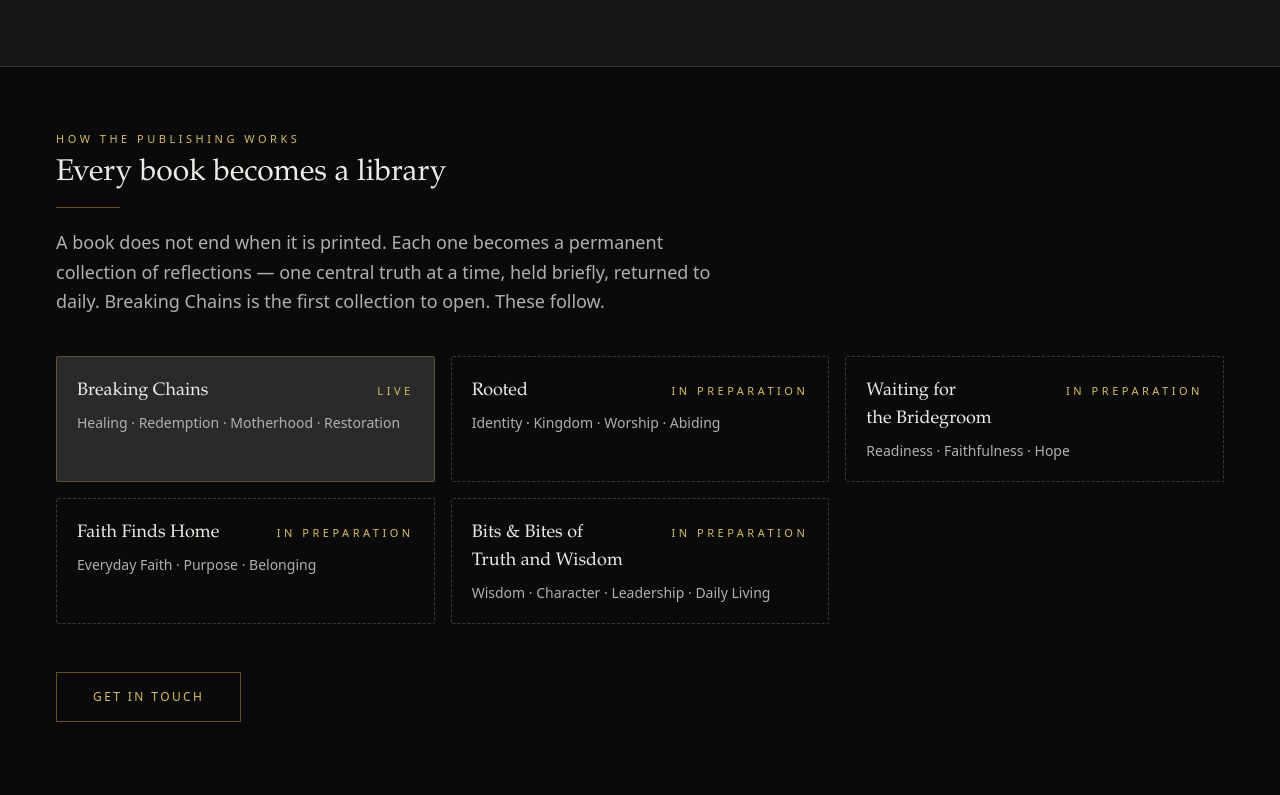
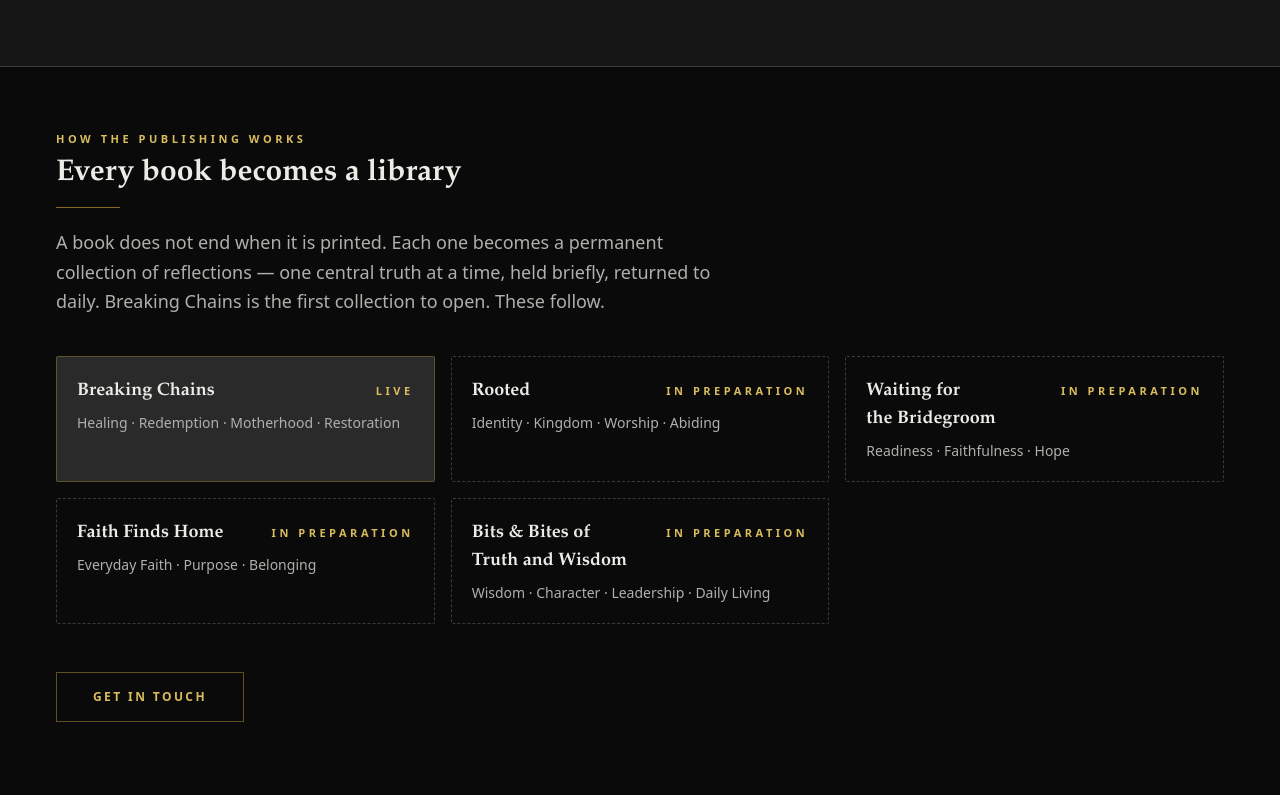
Before and after one commit to nathleegrant-lang/shazoniques-inspirations, a Next.js app: page /about in a window 1280 px wide. Shown: the part 1625-2420 px from the top of the page. Built offline with nearby package versions, Linux system fonts and the light colour scheme; a web font is replaced by a local one.

Commit message:
Update globals.css

```diff
--- a/app/globals.css
+++ b/app/globals.css
@@ -1,7 +1,5 @@
 @import "tailwindcss";
 
-/* The approved brand tokens live in tailwind.config.ts. @config keeps that file
-   authoritative — Tailwind v4's pipeline, v2.0's palette. */
 @config "../tailwind.config.ts";
 
 @layer base {
@@ -16,15 +14,31 @@
     font-weight: 400;
   }
 
-  /* Display type is set light and large. At these sizes a light weight reads as
-     elegance; at small sizes it would read as weakness — so it is never used small. */
-  h1, h2, h3 {
+  /*
+   * Headings now use a genuine medium-to-bold Playfair weight.
+   * The former global font-weight: 300 was the main reason headings looked thin.
+   */
+  h1,
+  h2,
+  h3 {
     @apply font-display text-ink-onNight;
-    font-weight: 300;
+    font-weight: 600;
     text-wrap: balance;
   }
 
-  /* Accessibility floor. Visible, calm, never removed. */
+  h4,
+  h5,
+  h6 {
+    @apply font-body;
+    font-weight: 700;
+    text-wrap: balance;
+  }
+
+  p,
+  li {
+    font-weight: 400;
+  }
+
   :focus-visible {
     outline: 1px solid var(--color-gold);
     outline-offset: 4px;
@@ -39,14 +53,9 @@
 @layer components {
   .skip-link {
     @apply absolute left-6 -top-24 z-50 bg-charcoal px-5 py-3 text-ink-onNight
-           font-body text-sm tracking-wide transition-all focus:top-6;
+           font-body text-sm font-semibold tracking-wide transition-all focus:top-6;
   }
 
-  /* ── Surfaces ────────────────────────────────────────────────────────────
-     The house is dark. `surface-dark` is the default identity — rich black,
-     warm-white type. `surface-read` is the exception, reserved for sustained
-     reading (reflection text, book prose): cool ivory, dark ink. Two surfaces,
-     each with a clear job, so no page has to guess its own colours. */
   .surface-dark {
     @apply bg-night text-ink-onNight;
   }
@@ -59,7 +68,6 @@
     @apply bg-cream text-ink;
   }
 
-  /* A room is a full-width band with real air above and below. */
   .room {
     @apply px-6 sm:px-10;
     padding-top: theme(spacing.room-y);
@@ -74,48 +82,40 @@
     @apply mx-auto w-full max-w-site px-6 sm:px-10;
   }
 
-  /* Small capitals, tracked wide — the logo's own typographic voice. */
   .lockup {
-    @apply font-body text-[0.6875rem] uppercase tracking-lockup;
+    @apply font-body text-[0.6875rem] font-bold uppercase tracking-lockup;
   }
 
-  /* The eyebrow above a title: gold small-caps, exactly as the brand reference. */
   .eyebrow {
-    @apply font-body text-[0.6875rem] uppercase tracking-lockup text-gold-soft;
+    @apply font-body text-[0.6875rem] font-bold uppercase tracking-lockup text-gold-soft;
   }
 
-  .rule {
-    @apply h-px w-16 bg-gold/50;
+  .rule,
+  .rule-gold {
+    @apply h-px w-16 bg-gold/70;
   }
 
-  .rule-gold {
-    @apply h-px w-16 bg-gold/50;
-  }
-
-  /* ── A card, as in the reference: a charcoal panel with a fine gold edge ──*/
   .card {
     @apply border border-charcoal-line bg-charcoal transition-colors duration-500
            ease-calm hover:border-gold/40;
   }
 
-  /* ── Buttons: a fine gold rule, gold small-caps. One per room, at most. ───*/
   .btn-gold,
   .btn-gold-on-night,
   .btn-primary {
     @apply inline-flex items-center justify-center gap-3 border border-gold/50
-           bg-transparent px-9 py-4 font-body text-xs uppercase tracking-wide
+           bg-transparent px-9 py-4 font-body text-xs font-bold uppercase tracking-wide
            text-gold-soft transition-all duration-500 ease-calm
            hover:border-gold-soft hover:bg-gold-soft/10;
   }
 
   .btn-secondary {
     @apply inline-flex items-center justify-center gap-3 border border-charcoal-line
-           bg-transparent px-9 py-4 font-body text-xs uppercase tracking-wide
+           bg-transparent px-9 py-4 font-body text-xs font-bold uppercase tracking-wide
            text-ink-onNightSoft transition-all duration-500 ease-calm
            hover:border-ink-onNightSoft/60 hover:text-ink-onNight;
   }
 
-  /* On an ivory reading surface, gold text must be the dark gold to stay legible. */
   .surface-read .btn-gold,
   .surface-read .btn-primary {
     @apply border-gold/50 text-gold-deep hover:border-gold hover:bg-gold/5;
@@ -130,19 +130,36 @@
            transition-colors duration-500 ease-calm hover:decoration-gold;
   }
 
-  /* Reading measure for long prose. */
   .prose-quiet {
-    @apply max-w-prose font-body text-lead font-light text-ink-onNightSoft;
+    @apply max-w-prose font-body text-lead font-normal text-ink-onNightSoft;
+  }
+
+  /* Reusable publishing-house type roles */
+  .type-hero {
+    @apply font-display font-bold leading-[0.92] tracking-[-0.035em];
+  }
+
+  .type-section {
+    @apply font-display font-semibold leading-[1.04] tracking-[-0.025em];
+  }
+
+  .type-book-title {
+    @apply font-body text-lg font-bold leading-snug;
+  }
+
+  .type-author {
+    @apply font-body text-xs font-bold uppercase tracking-[0.13em];
+  }
+
+  .type-body {
+    @apply font-body text-lg font-normal leading-relaxed;
+  }
+
+  .type-button {
+    @apply font-body text-xs font-bold uppercase tracking-[0.15em];
   }
 }
 
-/* Scroll reveal. The motion is almost imperceptible by design: a slow settle,
-   never a slide, never a bounce.
-
-   The hidden state is scoped to `html.js`, which is set by an inline script in
-   the layout before first paint. With JavaScript disabled the rule never
-   applies, so every section is simply visible — the reveal is an enhancement,
-   never a gate on reading. */
 @layer utilities {
   .reveal {
     transition:
@@ -157,7 +174,6 @@
   }
 }
 
-/* Respect the visitor. If they have asked the system for less motion, they get none. */
 @media (prefers-reduced-motion: reduce) {
   html {
     scroll-behavior: auto;
```
